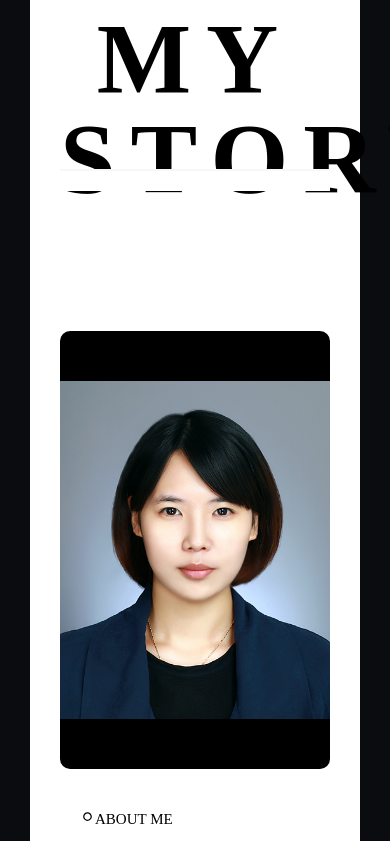
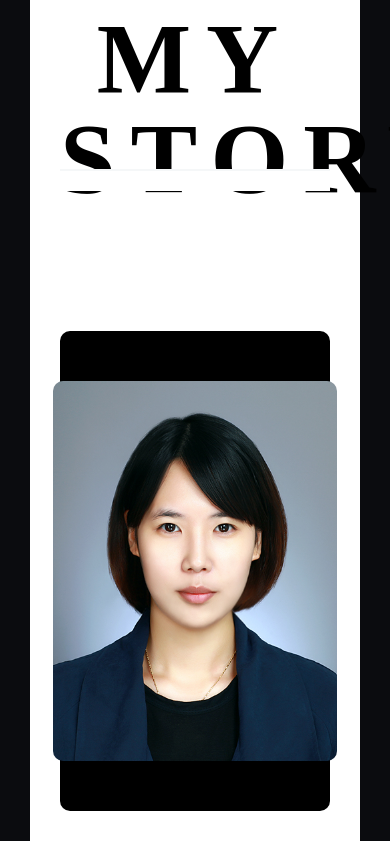
Before and after one commit to fks1311/kim_ran_young, a Next.js app: page /about in a window 390 px wide. Shown: the part 1156-1997 px from the top of the page. Built offline with nearby package versions, Linux system fonts and the light colour scheme.

Commit message:
about 반응형 수정

```diff
--- a/src/app/about/Slide.js
+++ b/src/app/about/Slide.js
@@ -69,6 +69,13 @@ const ViewProject = styled.div`
     background-color: transparent;
     cursor: pointer;
   }
+  @media ${({
+      theme: {
+        media: { smaller },
+      },
+    }) => smaller} {
+    align-items: center;
+  }
 `;
 
 // about me 텍스트를 배열로 하여 무한히 흐르는 텍스트 효과를 하려 했으나,
--- a/src/app/about/detail/AboutMe.js
+++ b/src/app/about/detail/AboutMe.js
@@ -13,6 +13,7 @@ export default function AboutMeFrame() {
           style={{
             borderRadius: "10px",
           }}
+          unoptimized={true}
           alt="profile"
         />
       </div>
@@ -139,8 +140,9 @@ const AboutFrame = styled.div`
     .profile {
       height: 20vh;
       img {
-        height: 40vh;
-        padding: 5rem 0px;
+        height: 45vh;
+        // padding: 5rem 0px;
+        margin: 5rem 0px;
       }
     }
     .about {
--- a/src/app/about/detail/CarrerCard.js
+++ b/src/app/about/detail/CarrerCard.js
@@ -118,7 +118,7 @@ const SummaryFrame = styled.div`
         media: { tablet },
       },
     }) => tablet} {
-    flex-direction: row;
+    // flex-direction: row;
     align-items: flex-start;
     gap: 2rem;
   }
--- a/src/components/ProfileCard.js
+++ b/src/components/ProfileCard.js
@@ -62,6 +62,6 @@ const Container = styled(motion.div)`
         media: { smaller },
       },
     }) => smaller} {
-    left: ${({ pathname }) => (pathname.includes("about") ? `30%` : `null`)};
+    left: ${({ pathname }) => (pathname.includes("about") ? `22%` : `null`)};
   }
 `;
```
